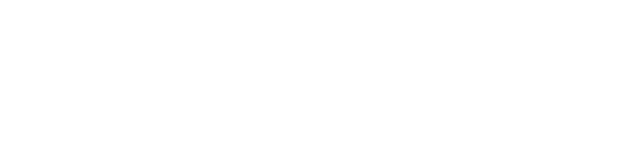
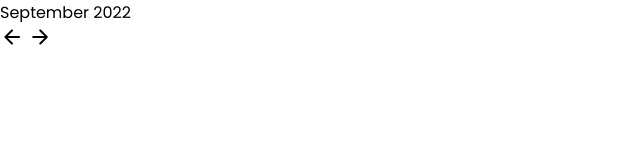
Before and after one commit to IasmimCristina/Calendario-Dinamico, a plain HTML site: page index.html in a window 1280 px wide. Shown: the whole page, without its empty margins (0-640 px from the left). Drawn offline with nearby package versions, Linux system fonts and the light colour scheme.

Commit message:
Adição das setas de movimentos.

```diff
--- a/index.html
+++ b/index.html
@@ -1,15 +1,33 @@
 <!DOCTYPE html>
-<html lang="pt-BR">
+<html lang="pt-BR" dir="ltr">
+
 <head>
   <meta charset="UTF-8">
-  <title>Calendário dinâmico</title>
+  <title>Calendário dinâmico - Inglês</title>
   <link rel="stylesheet" href="style.css">
   <meta http-equiv="X-UA-Compatible" content="IE=edge">
   <meta name="viewport" content="width=device-width, initial-scale=1.0">
   <!-- Link dos ícones do Google -->
-  <link rel="stylesheet" href="https://fonts.googleapis.com/css2?family=Material+Symbols+Rounded:opsz,wght,FILL,GRAD@20..48,100..700,0..1,-50..200">
+  <link rel="stylesheet"
+    href="https://fonts.googleapis.com/css2?family=Material+Symbols+Rounded:opsz,wght,FILL,GRAD@20..48,100..700,0..1,-50..200">
 </head>
+
 <body>
 
+  <div class="wrapper">
+    <header>
+      <p class="current-date">September 2022</p>
+      <div class="icons">
+        <!-- Aplicação dos ícones do Google. -->
+        <span class="material-symbols-rounded">arrow_back</span>
+        <span class="material-symbols-rounded">arrow_forward</span>
+      </div>
+      <!-- <ul>
+        <li></li>
+      </ul> -->
+    </header>
+  </div>
+
 </body>
+
 </html>
```
